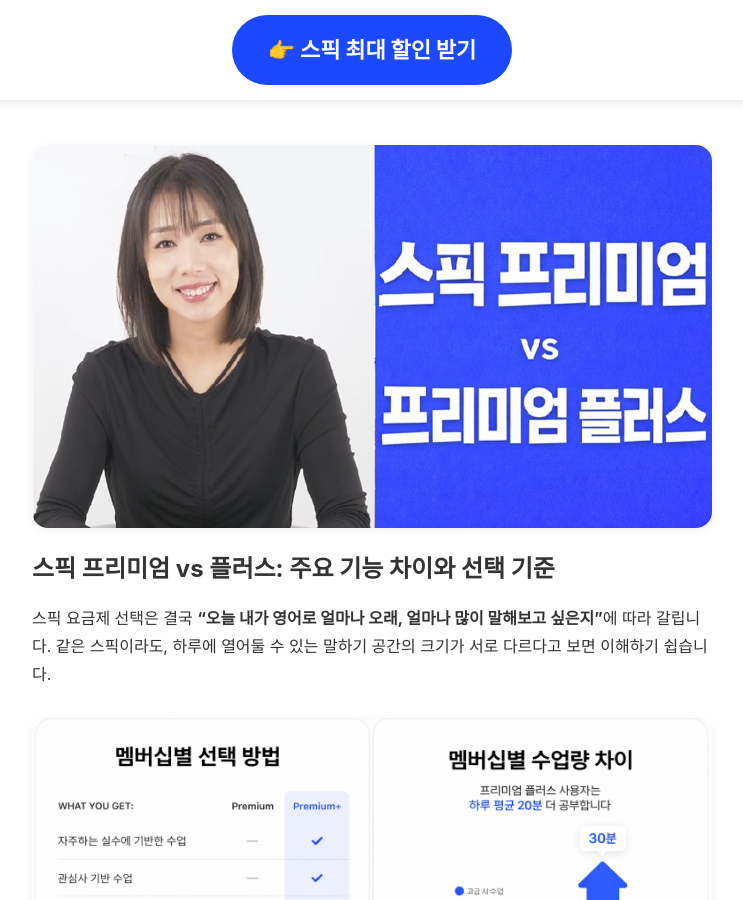
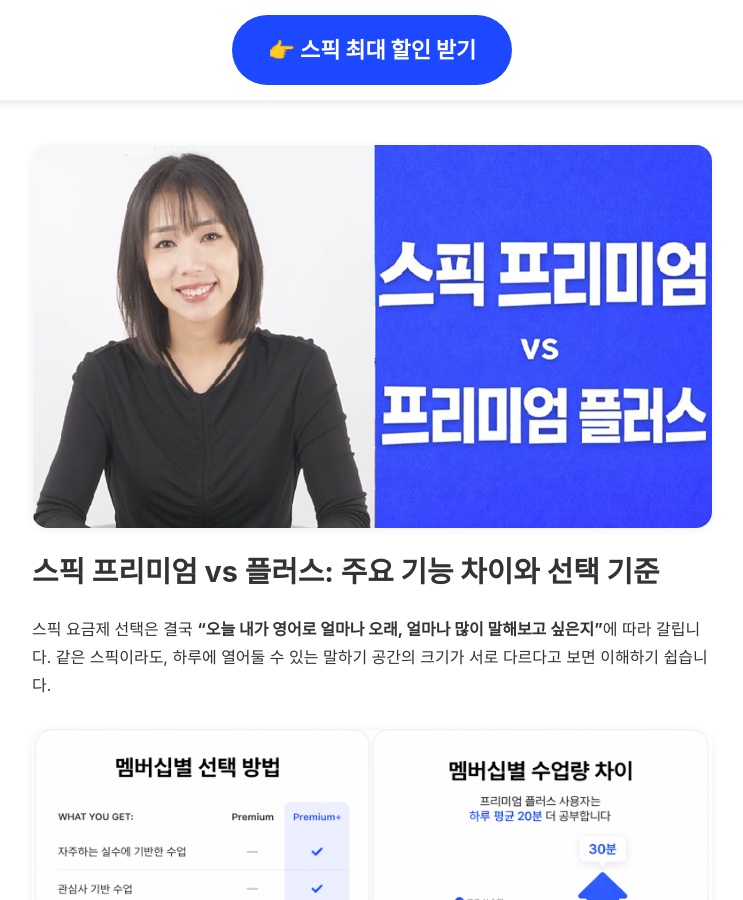
Before and after one commit to kjsjdw/speak_event_page, a Jekyll site: the page built from premium-vs-plus.md, in a window 1280 px wide and 900 px high. Shown: the whole window, without its empty margins (268-1011 px from the left). Built offline with Jekyll 4.4.1, drawn with Linux system fonts in a browser that asks for light colours; some web fonts are replaced.

```diff
--- a/premium-vs-plus.md
+++ b/premium-vs-plus.md
@@ -15,7 +15,7 @@ image: /content/images/premium-vs-plus.jpg
        style="display:block; margin:0 auto;">
 </div>
 
-## 스픽 프리미엄 vs 플러스: 주요 기능 차이와 선택 기준
+# 스픽 프리미엄 vs 플러스: 주요 기능 차이와 선택 기준
 
 스픽 요금제 선택은 결국 **“오늘 내가 영어로 얼마나 오래, 얼마나 많이 말해보고 싶은지”**에 따라 갈립니다. 같은 스픽이라도, 하루에 열어둘 수 있는 말하기 공간의 크기가 서로 다르다고 보면 이해하기 쉽습니다.
 
@@ -24,28 +24,28 @@ image: /content/images/premium-vs-plus.jpg
 </div>
 
 
-### 1. AI 튜터 대화 가능 범위
+## 1. AI 튜터 대화 가능 범위
 두 요금제 모두 AI 튜터를 쓸 수 있지만, 얼마만큼 마음껏 쓰느냐에서 갈립니다.
 
 * **스픽 프리미엄**: 하루에 만들 수 있는 AI 레슨과 대화량에 **일정한 상한선**이 있습니다.
 * **스픽 프리미엄 플러스**: 시간대와 횟수 제한 없이 **AI와 무제한으로 대화**할 수 있습니다. 떠오르는 주제마다 바로 말을 꺼내보고, 필요하면 그 자리에서 계속 이어 가면서 연습할 수 있습니다.
 
 
-### 2. '맞춤 레슨' 생성 기능의 차이
+## 2. '맞춤 레슨' 생성 기능의 차이
 지금 당장 필요한 상황을 바로 수업으로 바꿔주는 기능이 맞춤 레슨입니다. 쓰는 방식은 같지만, 멤버십에 따라 그 폭이 달라집니다.
 
 * **나만의 레슨 생성 방법**: 앱 하단 **[스픽 튜터]** 메뉴에서 대화창을 켠 뒤, 채팅창에 배우고 싶은 상황이나 주제를 적거나 말하면 그 내용을 바탕으로 **개별 레슨이 자동으로 생성**됩니다.
 * **멤버십별 이용 차이**: 프리미엄은 하루 활용 횟수에 한도가 있지만, 프리미엄 플러스는 **새 주제를 계속 던지고 레슨을 무제한으로 만들어** 연습할 수 있습니다.
 
 
-### 3. 왜 프리미엄 플러스 사용자가 3배 더 많이 공부할까요?
+## 3. 왜 프리미엄 플러스 사용자가 3배 더 많이 공부할까요?
 데이터를 보면, 프리미엄 플러스를 쓰는 이용자는 그렇지 않은 이용자보다 학습 시간이 크게 더 길게 나오는 편입니다. 기능이 복잡해서가 아니라, 자연스럽게 오래 머무르게 만드는 요소들이 추가되어 있기 때문입니다.
 
 * **개인화된 피드백**: 말할 때마다 AI가 발음, 문장 구성, 표현 사용을 계속 짚어 주기 때문에, **같은 시간에 더 많은 부분을 점검**받게 됩니다.
 * **플러스 전용 화면**: 약한 부분만 골라서 집중적으로 반복할 수 있는 **연습 모드**가 따로 제공됩니다. 이미 아는 내용은 건너뛰고 부족한 부분만 모아 연습하게 되면서 몰입도가 높아집니다.
 
 
-### 4. 프리미엄 플러스 전용 30일 습관 프로그램
+## 4. 프리미엄 플러스 전용 30일 습관 프로그램
 프리미엄 플러스 회원에게는 영어 스피킹 습관을 확실하게 잡아주는 **'업그레이드된 30일 습관 완성 챌린지'** 참여권이 무료로 제공됩니다.
 
 <div class='step-media' style='margin: 40px 0;'>
```
